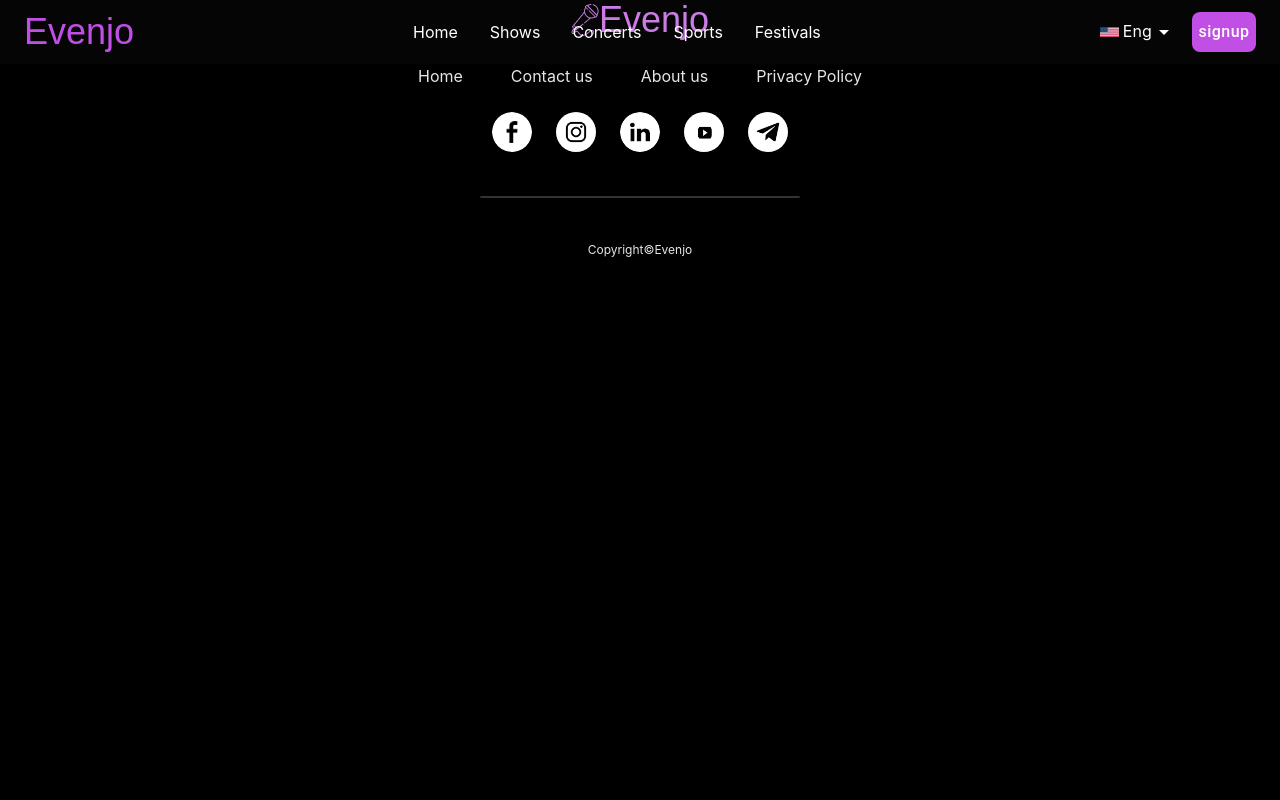
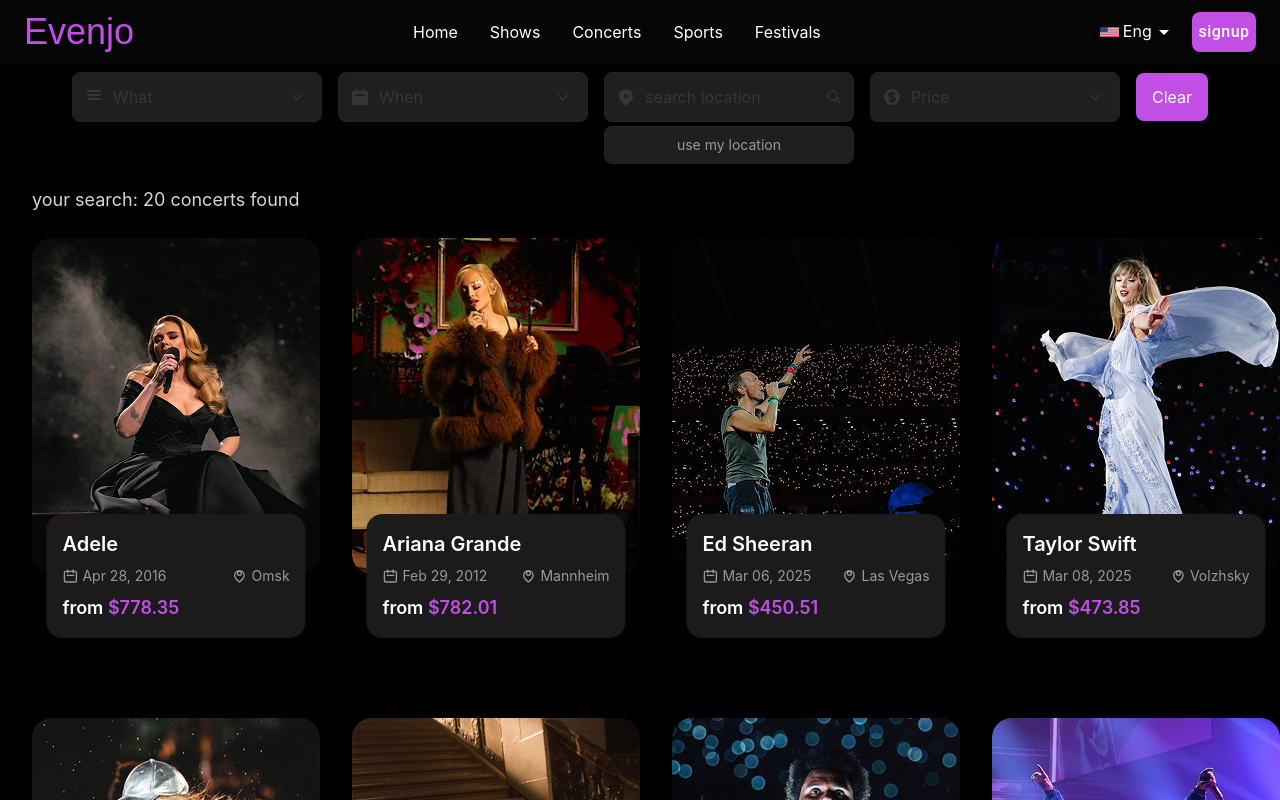
Before and after one commit to amirhosein-rafeie/evenjo, a React (Vite) app: page /shows in a window 1280 px wide. Shown: the top 800 px of the page. Built offline with nearby package versions, Linux system fonts and the light colour scheme.

Commit message:
Add concert and sport lists and update navbar
- Added ConcertList and SportList components
- Activated new navbar items for Concert and Sport
- Replaced Festival and Show tabs with Concert and Sport
- Minor layout and UI improvements

```diff
--- a/src/App.jsx
+++ b/src/App.jsx
@@ -3,6 +3,9 @@
 import NavBar from "./pages/Home/NavBar.jsx";
 import Home from "./pages/Home/home.jsx";
 import Footer from "./pages/Home/Footer.jsx";
+import ConcertList from "./pages/Concert/ConcertList.jsx";
+import SportList from "./pages/Sport/SportList.jsx";
+
 // import Shows from "./Pages/Shows.jsx";
 // import Concerts from "./Pages/Concerts.jsx";
 // import Sports from "./Pages/Sports.jsx";
@@ -21,10 +24,10 @@
         {" "}
         <Routes>
           <Route path="/" element={<Home />} />
-          {/* <Route path="/shows" element={<Shows />} />
-      <Route path="/concerts" element={<Concerts />} />
-      <Route path="/sports" element={<Sports />} />
-      <Route path="/festivals" element={<Festivals />} /> */}
+          <Route path="/concerts" element={<ConcertList />} />
+          <Route path="/sports" element={<SportList />} />
+          <Route path="/shows" element={<ConcertList />} />
+          <Route path="/festivals" element={<SportList />} />
           {/* <Route path="/login" element={<Login />} />
       <Route path="/forget" element={<ForgetPassW />} />
       <Route path="/sms" element={<Sms />} />
--- a/src/components/EventCard.jsx
+++ b/src/components/EventCard.jsx
@@ -73,8 +73,9 @@
           </div>
         </div>
 
-        <div className="text-primaryMain font-semibold text-lg">
-          from <span className="text-white">${event.price.toFixed(2)}</span>
+        <div className="text-white font-semibold text-lg">
+          from{" "}
+          <span className="text-primaryMain">${event.price.toFixed(2)}</span>
         </div>
       </div>
     </div>
--- a/src/components/FilterBar.jsx
+++ b/src/components/FilterBar.jsx
@@ -172,7 +172,7 @@
   );
 
   return (
-    <div className="bg-neutral-n800 p-6 rounded-lg mb-6">
+    <div className=" p-10 rounded-lg mb-6">
       <div className="flex gap-4 items-center">
         <DropdownFilter
           type="what"
--- /dev/null
+++ b/src/pages/Concert/ConcertList.jsx
@@ -0,0 +1,68 @@
+import React from "react";
+import { useSelector, useDispatch } from "react-redux";
+import FilterBar from "../../components/FilterBar.jsx";
+import EventCard from "../../components/EventCard.jsx";
+import { setCategory } from "../../Store/unifiedStore.js";
+
+const ConcertList = () => {
+  const dispatch = useDispatch();
+  const { filteredEvents, filters, loading, error } = useSelector(
+    (state) => state.unified
+  );
+  const { category } = filters;
+
+  React.useEffect(() => {
+    dispatch(setCategory("concerts"));
+  }, [dispatch]);
+
+  const filteredConcerts = filteredEvents.concerts;
+
+  if (loading) {
+    return (
+      <div className="min-h-screen flex items-center justify-center">
+        <div className="text-white text-xl">Loading concerts...</div>
+      </div>
+    );
+  }
+
+  if (error) {
+    return (
+      <div className="min-h-screen  flex items-center justify-center">
+        <div className="text-red-400 text-xl">Error: {error}</div>
+      </div>
+    );
+  }
+
+  return (
+    <div className="min-h-screen  py-8">
+      <div className="max-w-7xl mx-auto px-4 sm:px-6 lg:px-8">
+        <FilterBar />
+
+        <div className="mb-6">
+          <h2 className="text-gray-300 text-lg">
+            your search: {filteredConcerts.length} concerts found
+          </h2>
+        </div>
+
+        <div className="grid grid-cols-1 md:grid-cols-2 lg:grid-cols-3 xl:grid-cols-4 gap-16">
+          {filteredConcerts.map((concert) => (
+            <EventCard key={concert.id} event={concert} />
+          ))}
+        </div>
+
+        {filteredConcerts.length === 0 && (
+          <div className="text-center py-12">
+            <div className="text-gray-400 text-xl mb-4">
+              No concerts found matching your criteria
+            </div>
+            <p className="text-gray-500">
+              Try adjusting your search filters to find more concerts
+            </p>
+          </div>
+        )}
+      </div>
+    </div>
+  );
+};
+
+export default ConcertList;
--- /dev/null
+++ b/src/pages/Sport/SportList.jsx
@@ -0,0 +1,67 @@
+import React from "react";
+import { useSelector, useDispatch } from "react-redux";
+import FilterBar from "../../components/FilterBar.jsx";
+import EventCard from "../../components/EventCard.jsx";
+import { setCategory } from "../../Store/unifiedStore.js";
+
+const SportsList = () => {
+  const dispatch = useDispatch();
+  const { filteredEvents, filters, loading, error } = useSelector(
+    (state) => state.unified
+  );
+  const { category } = filters;
+
+  React.useEffect(() => {
+    dispatch(setCategory("sports"));
+  }, [dispatch]);
+
+  const filteredSports = filteredEvents.sports;
+
+  if (loading) {
+    return (
+      <div className="min-h-screen flex items-center justify-center">
+        <div className="text-white text-xl">Loading sports events...</div>
+      </div>
+    );
+  }
+
+  if (error) {
+    return (
+      <div className="min-h-screen  flex items-center justify-center">
+        <div className="text-red-400 text-xl">Error: {error}</div>
+      </div>
+    );
+  }
+
+  return (
+    <div className="min-h-screen  py-8">
+      <div className="max-w-7xl mx-auto px-4 sm:px-6 lg:px-8">
+        <FilterBar />
+        <div className="mb-6">
+          <h2 className="text-gray-300 text-lg">
+            your search: {filteredSports.length} sports events found
+          </h2>
+        </div>
+
+        <div className="grid grid-cols-1 md:grid-cols-2 lg:grid-cols-3 xl:grid-cols-4 gap-16">
+          {filteredSports.map((sport) => (
+            <EventCard key={sport.id} event={sport} />
+          ))}
+        </div>
+
+        {filteredSports.length === 0 && (
+          <div className="text-center py-12">
+            <div className="text-gray-400 text-xl mb-4">
+              No sports events found matching your criteria
+            </div>
+            <p className="text-gray-500">
+              Try adjusting your search filters to find more sports events
+            </p>
+          </div>
+        )}
+      </div>
+    </div>
+  );
+};
+
+export default SportsList;
```
Also changed, not shown: 1 other file (tests, documents, lock files or other folders).
